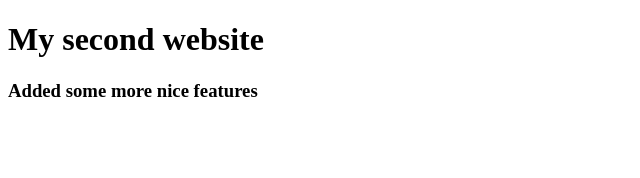
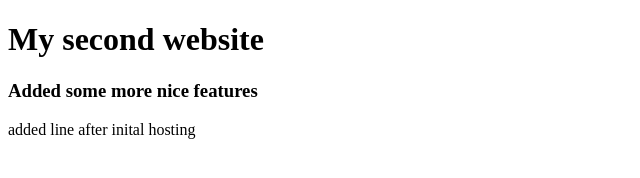
Before and after one commit to Moyna12345/my-second-website, a plain HTML site: page index.html in a window 1280 px wide. Shown: the whole page, without its empty margins (0-640 px from the left). Drawn offline with Linux system fonts and the light colour scheme.

Commit message:
added after hosting

```diff
--- a/index.html
+++ b/index.html
@@ -9,5 +9,6 @@
 <body>
     <h1>My second website</h1>
     <h3>Added some more nice features</h3>
+    <p>added line after inital hosting</p>
 </body>
 </html>
```
